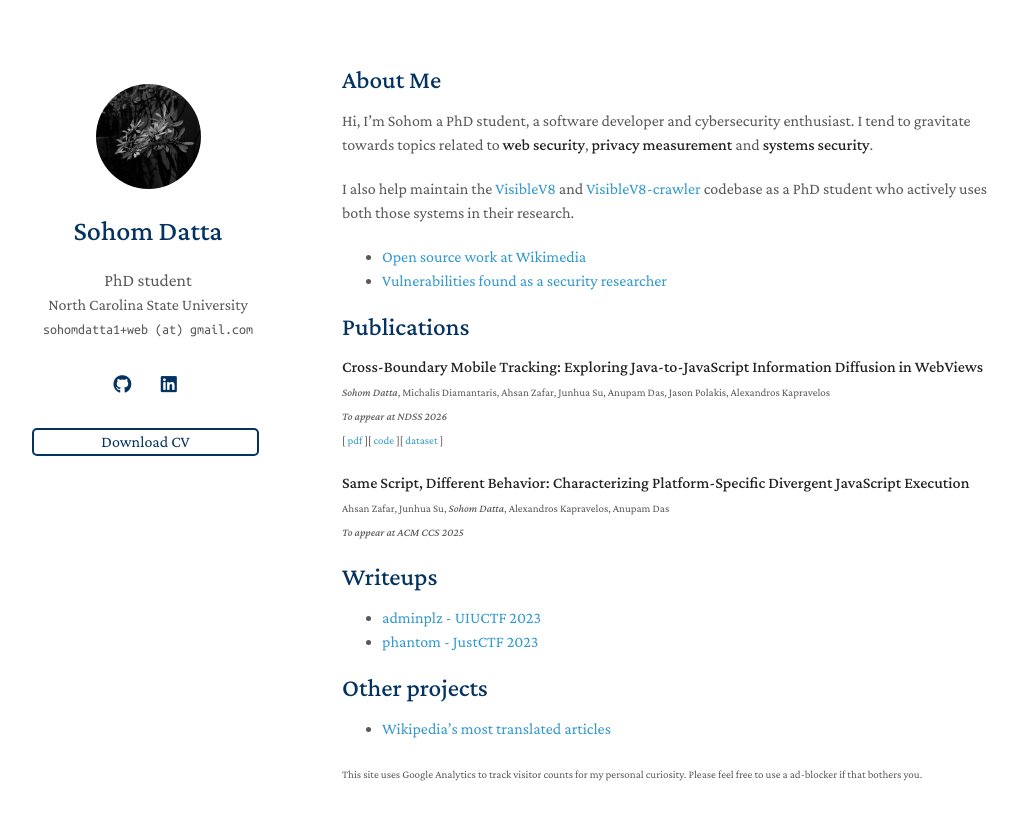
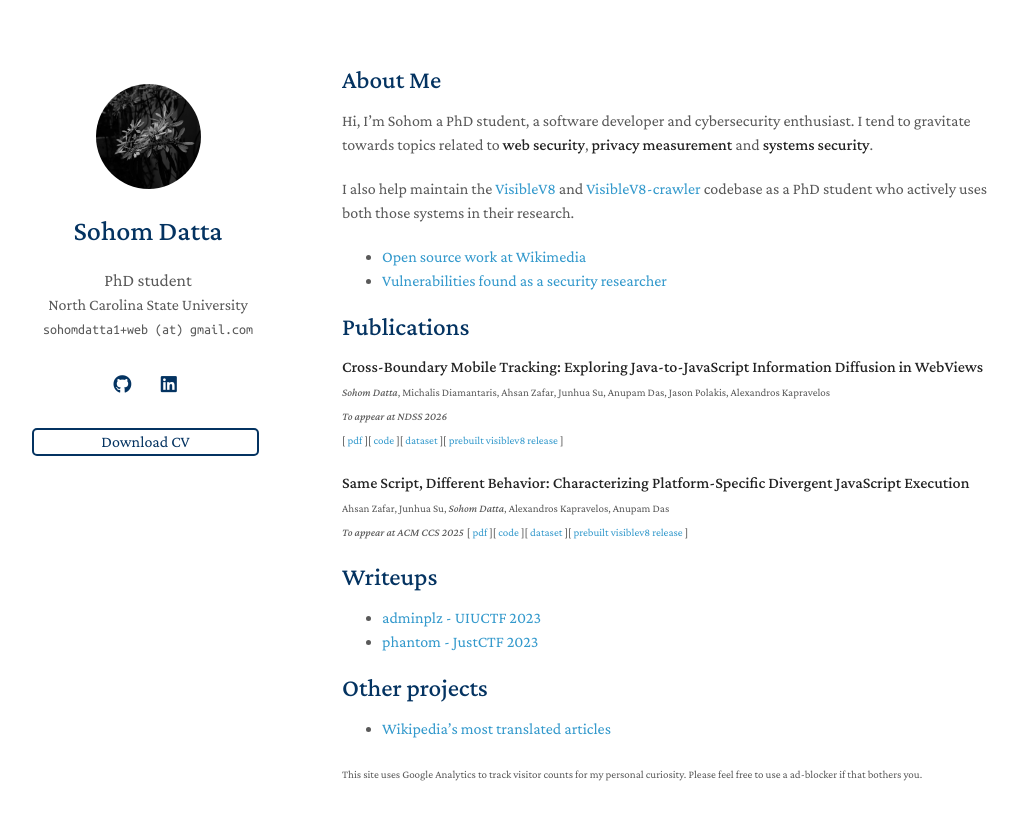
Before and after one commit to sohomdatta1/sohomdatta1.github.io, a Jekyll site: the page built from index.md, in a window 1280 px wide. Shown: the top 820 px of the page, without its empty margins (128-1146 px from the left). Built offline with Jekyll 4.4.1, drawn with Linux system fonts in a browser that asks for light colours; nearby versions of some CDN libraries; a style sheet for code colours, icons or effects is not loaded; our own code applies the rules of GitHub Pages for plain Markdown files.

Commit message:
Add visiblev8 release

```diff
--- a/index.md
+++ b/index.md
@@ -16,11 +16,12 @@
 **Cross-Boundary Mobile Tracking: Exploring Java-to-JavaScript Information Diffusion in WebViews**<br>
 <small>*Sohom Datta*, Michalis Diamantaris, Ahsan Zafar, Junhua Su, Anupam Das, Jason Polakis, Alexandros Kapravelos</small><br>
 <small>*To appear at NDSS 2026*</small><br>
-<small>[ [pdf](./paper/ndss26-summer-final910.pdf) ][ [code](https://github.com/wspr-ncsu/webviewtracer) ][ [dataset](https://datadryad.org/dataset/doi:10.5061/dryad.05qfttffz) ]</small>
+<small>[ [pdf](./paper/ndss26-summer-final910.pdf) ][ [code](https://github.com/wspr-ncsu/webviewtracer) ][ [dataset](https://datadryad.org/dataset/doi:10.5061/dryad.05qfttffz) ][ [prebuilt visiblev8 release](https://github.com/wspr-ncsu/visiblev8/releases/latest) ]</small>
 
 **Same Script, Different Behavior: Characterizing Platform-Specific Divergent JavaScript Execution**<br>
 <small>Ahsan Zafar, Junhua Su, *Sohom Datta*, Alexandros Kapravelos, Anupam Das</small><br>
 <small>*To appear at ACM CCS 2025*</small>
+<small>[ [pdf](./paper/ndss26-summer-final910.pdf) ][ [code](https://github.com/wspr-ncsu/webviewtracer) ][ [dataset](https://datadryad.org/dataset/doi:10.5061/dryad.05qfttffz) ][ [prebuilt visiblev8 release](https://github.com/wspr-ncsu/visiblev8/releases/latest) ]</small>
 
 <!--
 * (During undergraduate studies) Shetty, Nisha P.; Muniyal, Balachandra; Dokania, Akshat; **Datta, Sohom**; Gandluri, Manas Subramanyam; Maben, Leander Melroy; Priyanshu, Aman (2023-09-28). ["Guarding Your Social Circle: Strategies to Protect Key Connections and Edge Importance"](https://www.hindawi.com/journals/scn/2023/2548962/). *Security and Communication Networks*. **2023**: e2548962. [doi](https://en.wikipedia.org/wiki/Doi_(identifier) "Doi (identifier)"):[10.1155/2023/2548962](https://doi.org/10.1155%2F2023%2F2548962). [ISSN](https://en.wikipedia.org/wiki/ISSN_(identifier) "ISSN (identifier)") [1939-0114](https://www.worldcat.org/issn/1939-0114) -->
```
